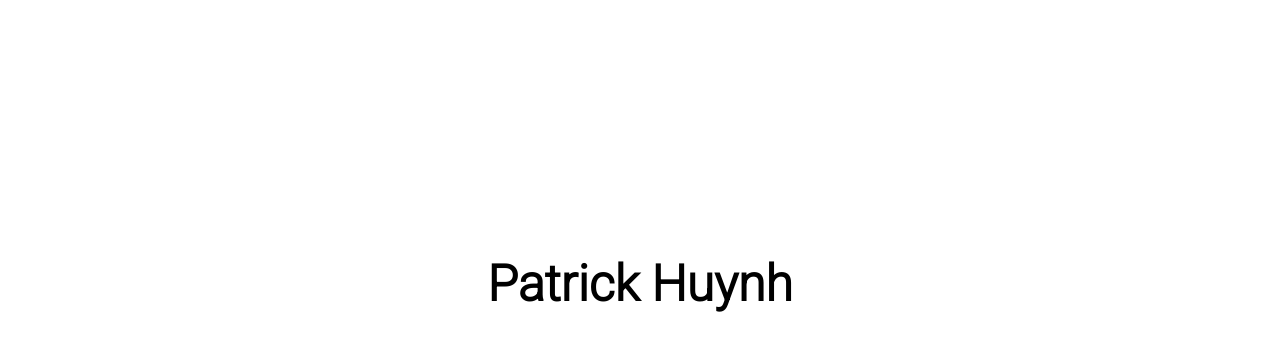
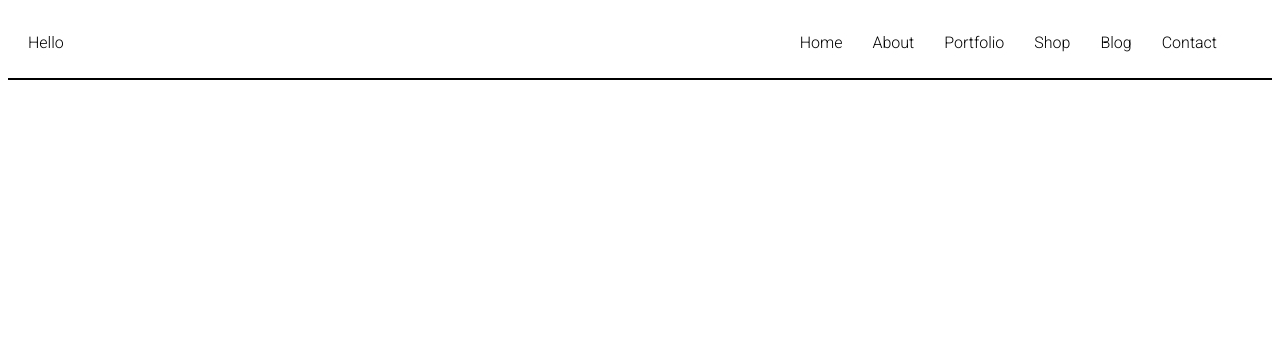
Before and after one commit to patrick-huynh/patrickh.netlify.app, a React (Create React App) app: page / in a window 1280 px wide. Shown: the top 350 px of the page. Built offline with nearby package versions, Linux system fonts and the light colour scheme.

Commit message:
created navbar component

```diff
--- a/src/components/App.js
+++ b/src/components/App.js
@@ -1,11 +1,13 @@
-import { MainPage } from './MainPage';
 import React from 'react';
+import { MainPage } from './pages/MainPage';
+import { ExperiencePage } from './pages/ExperiencePage';
+import { Navbar } from './Navbar';
 
 class App extends React.Component {
     render() {
         return (
             <div id="App">
-                <MainPage />
+                <Navbar />
             </div>
         );
     }
--- /dev/null
+++ b/src/components/Navbar.jsx
@@ -0,0 +1,32 @@
+import React from 'react';
+import '../styles/Navbar.scss';
+
+/**
+ * Navbar component
+ * @param {object} props
+ * @returns {JSX} JSX to render the component
+ */
+
+export const Navbar = () => {
+
+    return (
+        <div className="navbar-box-top">
+            <div className="navbar-box-top__navbar">
+                <div className="navbar-box-top__navigation">
+                    <div className="navbar-box-top__logo">
+                        <div className="navbar-logo">Hello</div>
+                    </div>
+                    <div className="navbar">
+                        <a href="/" className="navbar-item">Home</a>
+                        <a href="/about" className="navbar-item">About</a>
+                        <a href="/portfolio" className="navbar-item">Portfolio</a>
+                        <a href="/shop" className="navbar-item">Shop</a>
+                        <a href="/blog" className="navbar-item">Blog</a>
+                        <a href="/contact" className="navbar-item">Contact</a>
+                    </div>
+                </div>
+                <hr className="navbar-box-top__seperator" />
+            </div>
+        </div>
+    );
+};
--- /dev/null
+++ b/src/components/pages/ExperiencePage.jsx
@@ -0,0 +1,23 @@
+import React from 'react';
+import '../../styles/ExperiencePage.scss';
+
+
+/**
+ * ExperiencePage functional component
+ * @returns {JSX} component
+ */
+export const ExperiencePage = () => {
+    return (
+        <div>
+            <h1 id='name-title'>Experience</h1>
+        </div>
+    )
+};
+
+// MainPage.defaultProps = {
+
+// };
+
+// MainPage.propTypes = {
+
+// };
--- a/src/components/MainPage.jsx
+++ b/src/components/pages/MainPage.jsx
@@ -1,5 +1,5 @@
 import React from 'react';
-import '../styles/MainPage.scss';
+import '../../styles/MainPage.scss';
 
 
 /**
--- /dev/null
+++ b/src/styles/Navbar.scss
@@ -0,0 +1,57 @@
+.navbar {
+    display: flex;
+    flex-direction: row;
+  }
+
+  .navbar-item {
+    display: flex;
+    justify-content: center;
+    align-items: center;
+    margin-left: 30px;
+    color: inherit;
+    text-decoration: inherit;
+    outline: none;
+  }
+
+.navbar-box {
+    margin-top: 20px;
+    display: flex;
+    flex: 1;
+    flex-direction: column;
+  }
+
+  .navbar-box-top {
+    display: flex;
+    width: 100%;
+    height: 80px;
+  }
+
+  .navbar-box-top__logo {
+    display: flex;
+    justify-content: center;
+    align-items: center;
+    margin-left: 20px;
+    margin-right: auto;
+  }
+
+  .navbar-box-top__navbar {
+    display: flex;
+    flex: 1;
+    flex-direction: column;
+  }
+
+  .navbar-box-top__seperator {
+    width: 100%;
+    border: none;
+    height: 2px;
+    margin-top: 2px;
+    background-color: black;
+  }
+
+  .navbar-box-top__navigation {
+    display: flex;
+    flex: 1;
+    flex-direction: row;
+    justify-content: flex-end;
+    margin-right: 55px;
+  }
```
Also changed, not shown: src/styles/ExperiencePage.scss (added), 1 other file (tests, documents, lock files or other folders).
